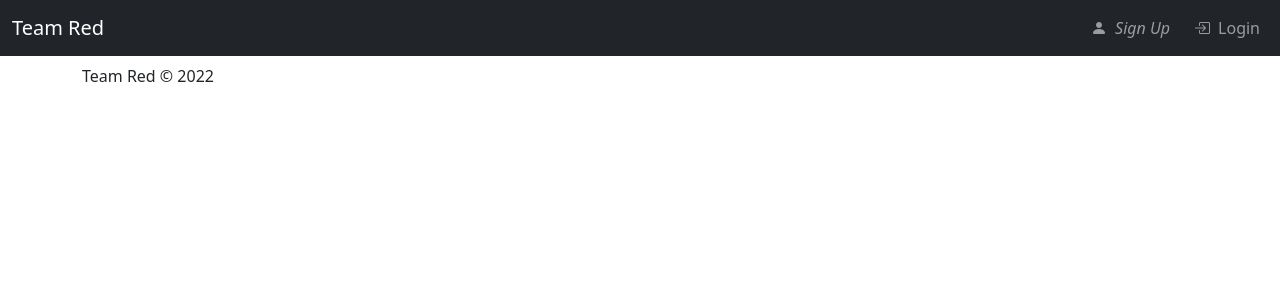
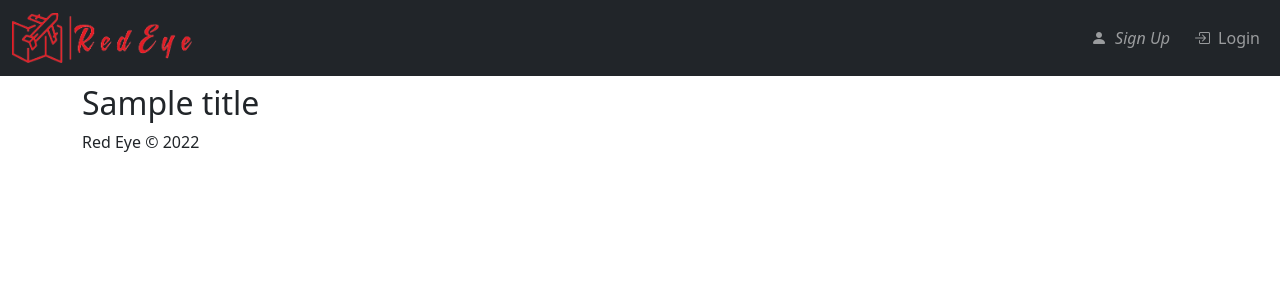
Before and after one commit to timlassiter11/teamred, a Flask app: template app/templates/index.html in a window 1280 px wide. Shown: the top 300 px of the page. Run offline with Flask 2, Linux system fonts and the light colour scheme; the template is opened without the code that fills it: most values are stand-ins (such as "Sample title", 1, 10 or a date in 2020).

Commit message:
Added logo and favicon

```diff
--- a/app/templates/layout.html
+++ b/app/templates/layout.html
@@ -1,4 +1,4 @@
-{% set app_name = 'Team Red' -%}
+{% set app_name = 'Red Eye' -%}
 
 {% set endpoint = 'home' -%}
 {% if request.endpoint -%}
@@ -10,7 +10,15 @@
 <head>
     <meta charset="utf-8">
     <meta name="viewport" content="width=device-width, initial-scale=1, shrink-to-fit=no">
-    <link rel="shortcut icon" href="{{ url_for('static', filename='favicon.ico') }}">
+    <link rel="apple-touch-icon" sizes="180x180" href="/static/icons/apple-touch-icon.png">
+    <link rel="icon" type="image/png" sizes="32x32" href="/static/icons/favicon-32x32.png">
+    <link rel="icon" type="image/png" sizes="16x16" href="/static/icons/favicon-16x16.png">
+    <link rel="manifest" href="/static/icons/site.webmanifest">
+    <link rel="mask-icon" href="/static/icons/safari-pinned-tab.svg" color="#5bbad5">
+    <link rel="shortcut icon" href="/static/icons/favicon.ico">
+    <meta name="msapplication-TileColor" content="#da532c">
+    <meta name="msapplication-config" content="/static/icons/browserconfig.xml">
+    <meta name="theme-color" content="#ffffff">
     {% block styles %}
     <link href="https://cdn.jsdelivr.net/npm/bootstrap@5.1.0/dist/css/bootstrap.min.css" rel="stylesheet" integrity="sha384-KyZXEAg3QhqLMpG8r+8fhAXLRk2vvoC2f3B09zVXn8CA5QIVfZOJ3BCsw2P0p/We" crossorigin="anonymous">
     <link rel="stylesheet" href="https://cdn.jsdelivr.net/npm/bootstrap-icons@1.5.0/font/bootstrap-icons.css">
@@ -23,7 +31,7 @@
     <nav class="navbar navbar-expand-md navbar-dark bg-dark">
         <div class="container-fluid">
             <a class="navbar-brand" href="/">
-                {{ app_name }}
+                <img src="/static/images/logo.png" alt="" width="180" height="50">
             </a>
             <button class="navbar-toggler" type="button" data-bs-toggle="collapse" data-bs-target="#navbarSupportedContent" aria-controls="navbarSupportedContent" aria-expanded="false" aria-label="Toggle navigation">
                 <span class="navbar-toggler-icon"></span>
@@ -63,6 +71,21 @@
         {% endwith %}
         {% endblock %}
 
+        {% block title_row -%}
+        <div class="row">
+            <div class="col">
+                {% block title_heading -%}
+                <h2>{{ title }}</h2>
+                {% endblock -%}
+            </div>
+            <div class="col-auto ms-auto">
+                <div class="d-flex flex-row justify-content-end">
+                    {% block title_button %}{% endblock %}
+                </div>
+            </div>
+        </div>
+        {% endblock -%}
+
         {% block content %}{% endblock %}
 
         {% block footer %}
```
Also changed, not shown: app/static/icons/browserconfig.xml (added, +9 -0 lines), app/static/icons/android-chrome-144x144.png (added), app/static/icons/apple-touch-icon.png (added), app/static/icons/favicon-16x16.png (added), app/static/icons/favicon-32x32.png (added), app/static/icons/favicon.ico (added), app/static/icons/mstile-150x150.png (added), app/static/icons/safari-pinned-tab.svg (added), app/static/icons/site.webmanifest (added), app/static/images/brand_logo.png (added), app/static/images/logo.png (added).
